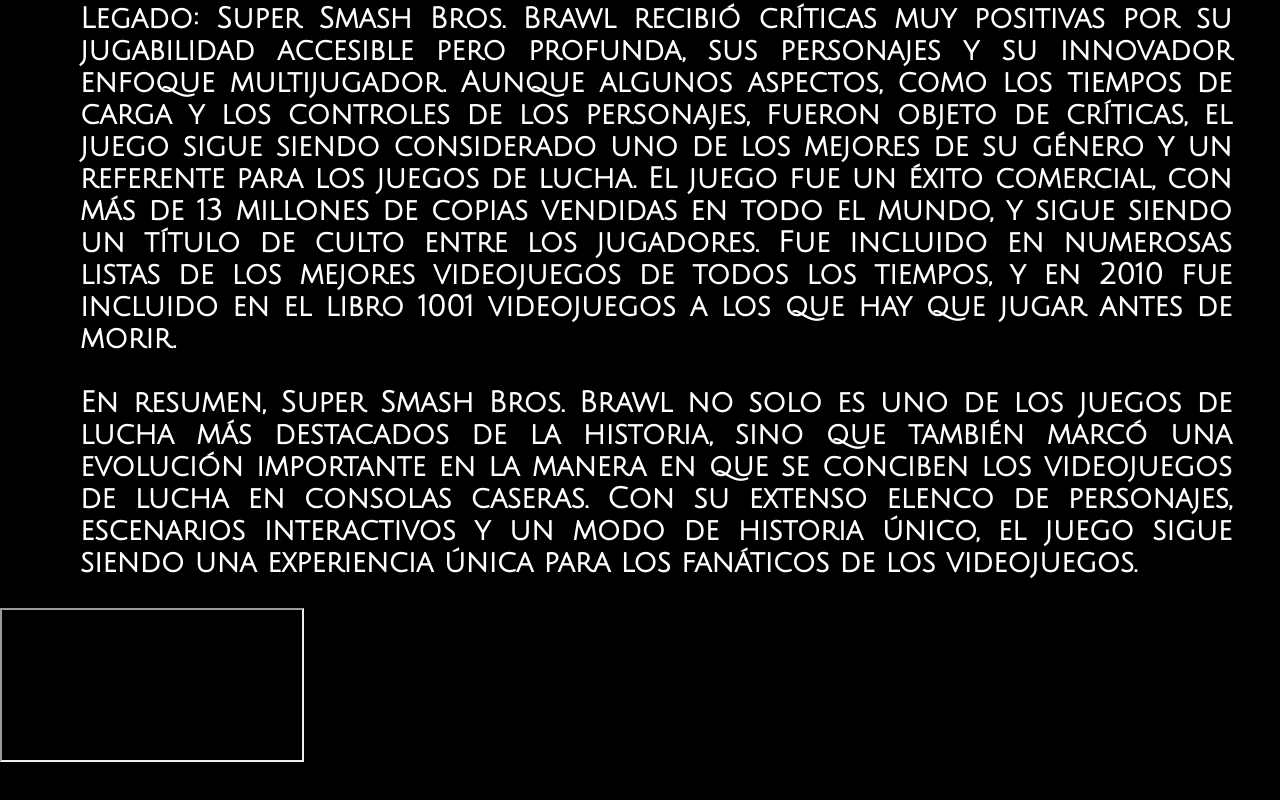
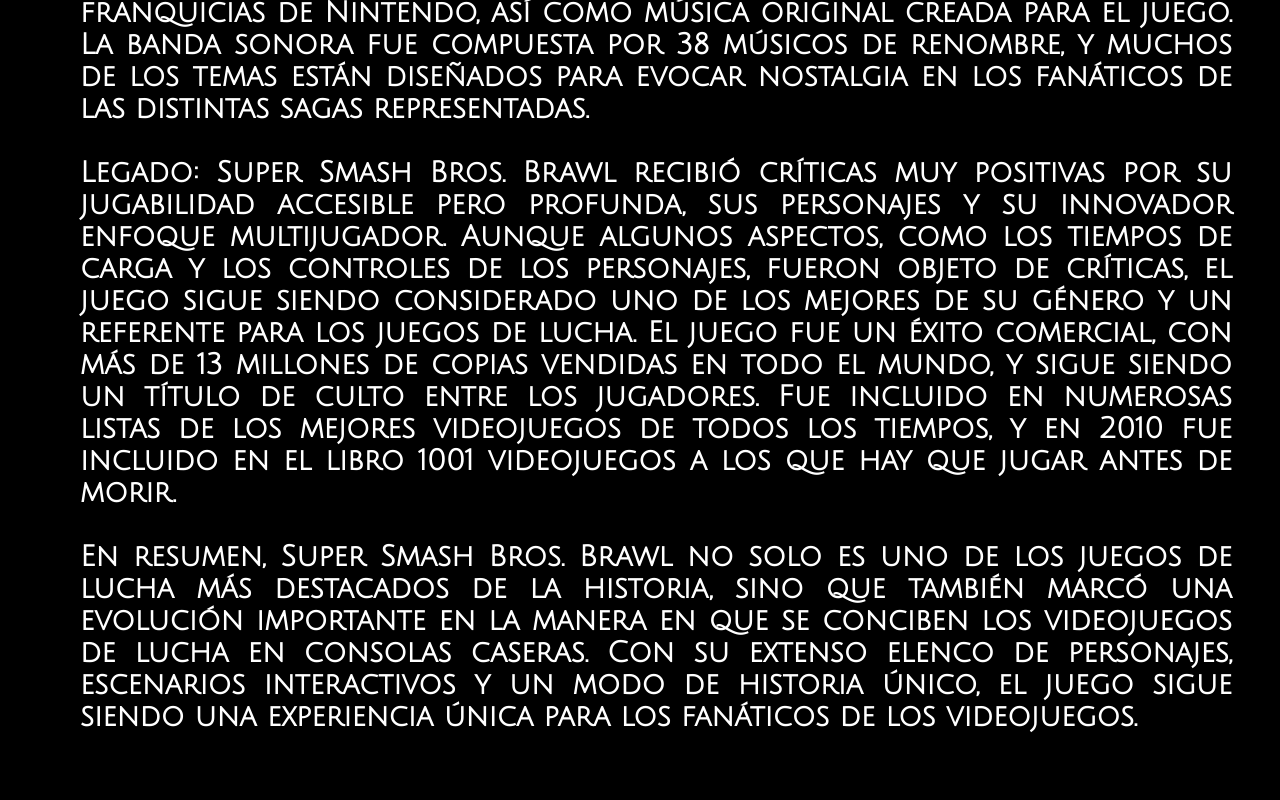
Before and after one commit to jasanchez97/reactproject, a React (Vite) app in the folder videogame/: page / in a window 1280 px wide. Shown: the part 1948-2748 px from the top of the page. Built offline with nearby package versions, Linux system fonts and the light colour scheme.

Commit message:
Try the video

```diff
--- a/videogame/src/pages/Home/Home.jsx
+++ b/videogame/src/pages/Home/Home.jsx
@@ -1,23 +1,24 @@
 import Footer from "../../components/Footer/Footer";
 import Header from "../../components/Header/Header";
 import "./Home.css";
-
+import videoSrc from "/video/SSBBFinalDestination.mp4";
 function Home() {
 
-  function BackgroundVideo() {
-    return (
-      <div className="video-container">
-        <iframe
-          src="/video/SSBBFinalDestination.mp4"
-        ></iframe>
-      </div>
-    );
-  }
+const VideoBackground = () => {
+  return (
+    <div className="video-container">
+      <video className="background-video" autoPlay loop muted playsInline >
+        <source src={videoSrc} type="video/mp4" />
+        Tu navegador no soporta videos.
+      </video>
+    </div>
+  );
+};
 
   return (
     <>
       <Header />
-
+      <VideoBackground />
       <h1>Super Smash Bros Brawl</h1>
       <h2>Descripción</h2>
       <p className="paragraph">
@@ -44,7 +45,7 @@
         <br />
         En resumen, Super Smash Bros. Brawl no solo es uno de los juegos de lucha más destacados de la historia, sino que también marcó una evolución importante en la manera en que se conciben los videojuegos de lucha en consolas caseras. Con su extenso elenco de personajes, escenarios interactivos y un modo de historia único, el juego sigue siendo una experiencia única para los fanáticos de los videojuegos.
       </p>
-      <BackgroundVideo />
+
       <Footer />
     </>
   );
```
Also changed, not shown: 1 other file (tests, documents, lock files or other folders).
